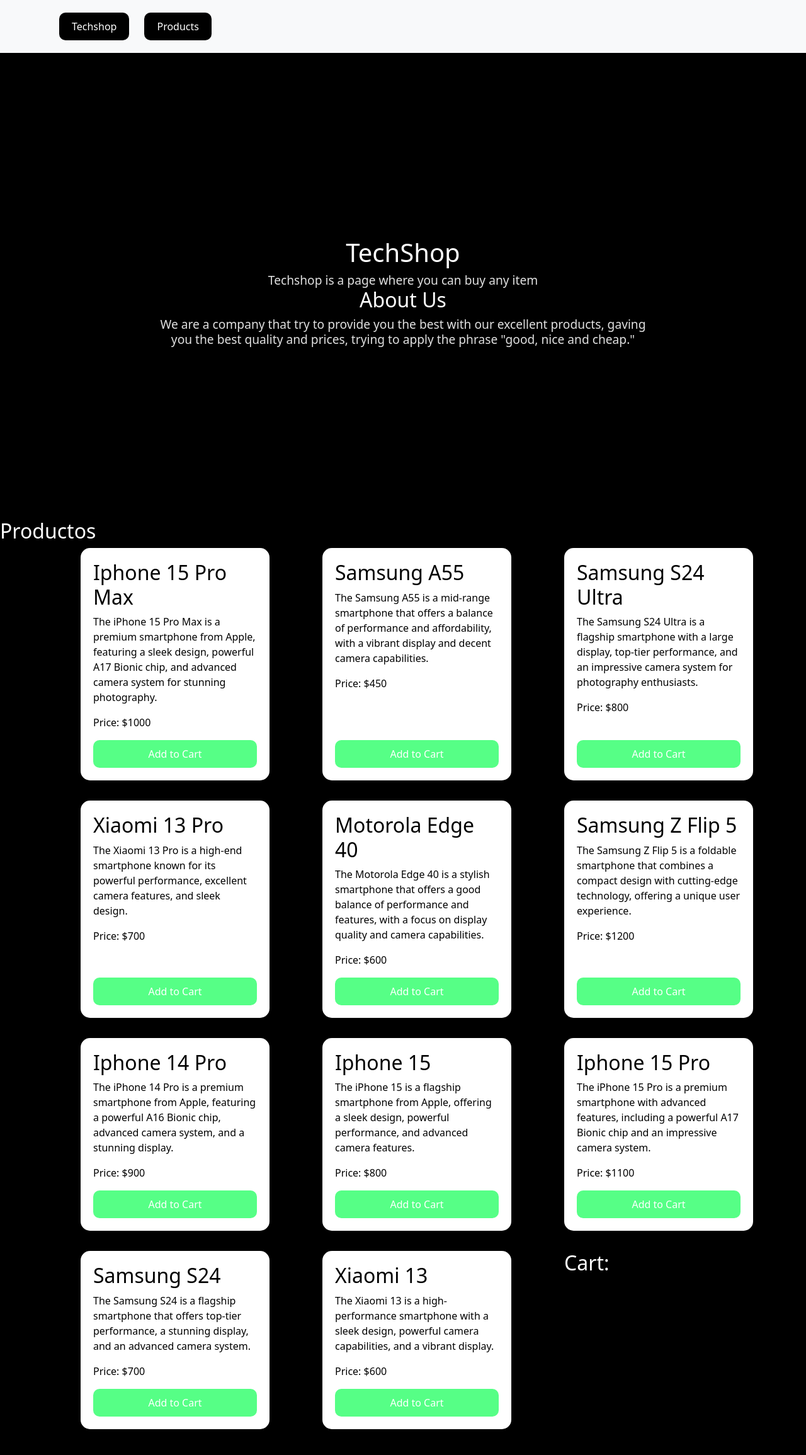
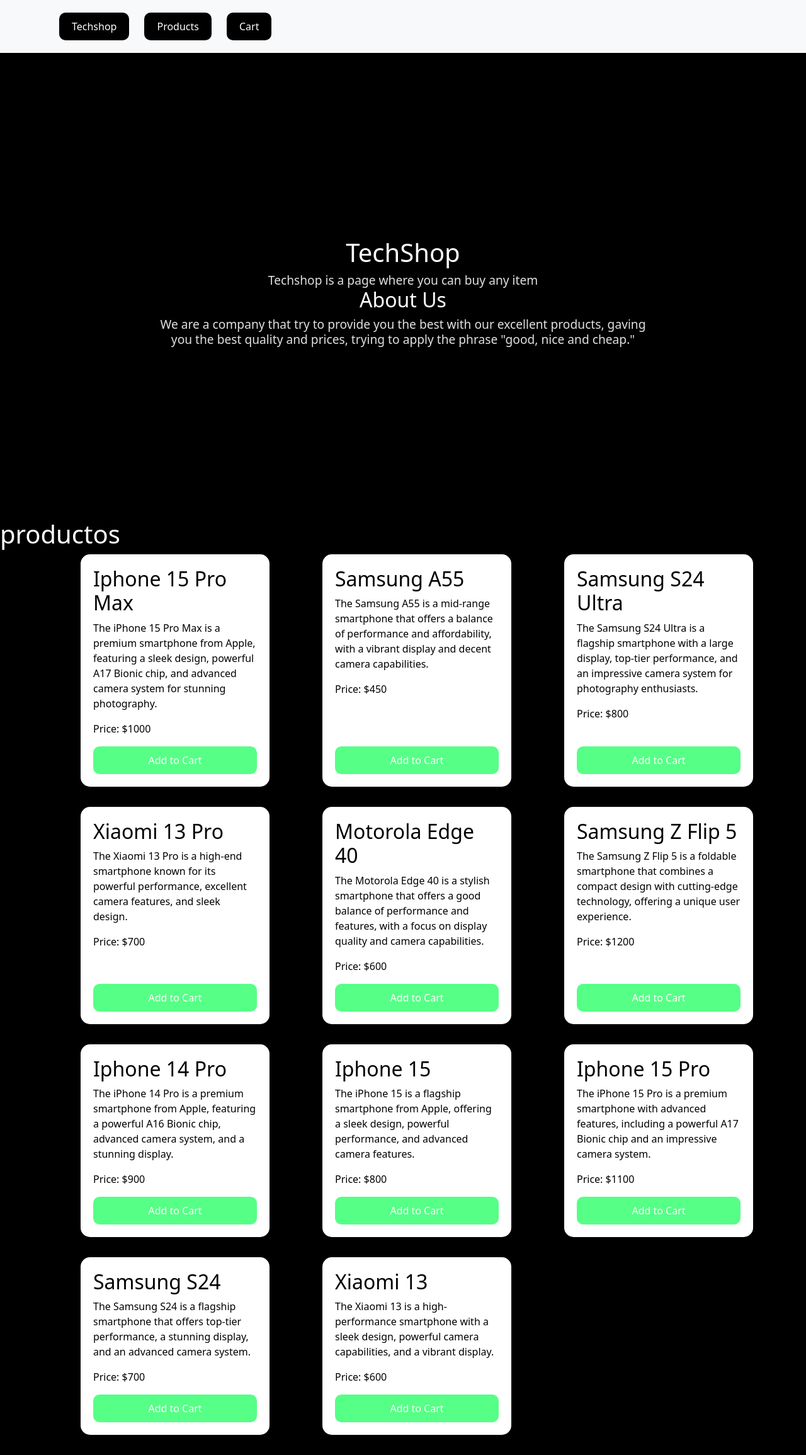
Before and after one commit to Benjaa4/react-curso, a React (Vite) app: page /productos in a window 1280 px wide. Shown: the whole page at 63% size. Built offline with nearby package versions, Linux system fonts and the light colour scheme.

Commit message:
reentrega

```diff
--- a/src/App.jsx
+++ b/src/App.jsx
@@ -3,16 +3,20 @@
 import ItemListContainer from "./ItemListContainer";
 import { BrowserRouter, Routes, Route } from "react-router";
 import Navbar from './Navbar.jsx'
+import Cart from './Cart/Cart.jsx'
+import { useState } from "react";
 
 
 function App() {
+  const [cart, setCart] = useState([])
   return (
 
     <BrowserRouter>
       <Navbar />
       <Text />
       <Routes>
-        <Route path="/productos" element={<ItemListContainer />} />
+        <Route path="/productos" element={<ItemListContainer cart={cart} setCart={setCart} />} />
+        <Route path="/carrito" element={<Cart cart={cart} setCart={setCart} />} />
 
       </Routes>
 
--- /dev/null
+++ b/src/Cart/Cart.jsx
@@ -0,0 +1,36 @@
+import "./Cart.css";
+
+
+
+function Cart({ cart, setCart }) {
+    const removeItem = (id) => {
+        const updatedCart = cart.filter((item) => item.id !== id);
+        setCart(updatedCart);
+    };
+
+    const total = cart.reduce((acc, item) => acc + item.price * item.quantity, 0);
+
+    return (
+        <div className="containerProducts">
+            <h2>Cart:</h2>
+            {cart.length === 0 ? (
+                <p>Your cart is empty</p>
+            ) : (
+                <>
+                    {cart.map((item) => (
+                        <div key={item.id} className="product">
+                            <h3>{item.name}</h3> <p>({item.quantity})</p>
+                            <p>{item.detail}</p>
+                            <p>Price: ${item.price}</p>
+                            <p>Total: ${item.price * item.quantity}</p>
+                            <button onClick={() => removeItem(item.id)}>Remove</button>
+                        </div>
+                    ))}
+                    <h3>Total: ${total}</h3>
+                </>
+            )}
+        </div>
+    );
+}
+
+export default Cart;
--- a/src/Item.jsx
+++ b/src/Item.jsx
@@ -1,33 +1,6 @@
 import { products } from './productos.js';
-import { useState } from 'react';
 import ItemDetail from './ItemDetail/ItemDetail.jsx'
-function Item() {
-    const [cart, setCart] = useState([])
-
-
-
-    const agregarCarrito = (productoCart) => {
-        const ProductosInProducts = products.find(item => item.id === productoCart.id);
-
-        if (!ProductosInProducts) {
-            console.error(`Product with ID ${productoCart.id} not found in products list.`);
-            return;
-        }
-
-        const ProductoInCart = cart.find(item => item.id === productoCart.id);
-
-        if (!ProductoInCart) {
-            setCart([...cart, { ...ProductosInProducts, quantity: 1 }]);
-        } else {
-            const newCart = cart.map(item =>
-                item.id === productoCart.id
-                    ? { ...item, quantity: item.quantity + 1 }
-                    : item
-            );
-            setCart(newCart);
-        }
-        console.log(cart);
-    };
+function Item({ agregarCarrito }) {
 
     return (
         <div className='containerProducts'>
@@ -36,25 +9,13 @@
                 <div key={product.id} className='product'>
                     {<ItemDetail item={product} />}
                     <button onClick={() => agregarCarrito(product)}>Add to Cart</button>
-
-
-
-                </div>
-            ))}
-            <h2>Cart:</h2>
-            {cart.map(item => (
-                <div key={item.id} className='product'>
-                    <h2>{item.name}</h2>  <p>({item.quantity})</p>
-                    <p>{item.detail}</p>
-                    <p>Price: ${item.price}</p>
-                    <p>Total: ${item.price * item.quantity}</p>
-                    <button onClick={() => setCart(cart.filter(i => i.id !== item.id))}>Remove</button>
                 </div>
             ))}
         </div>
-    );
+    )
 }
 
 
 
+
 export default Item;
--- a/src/ItemListContainer.jsx
+++ b/src/ItemListContainer.jsx
@@ -1,15 +1,28 @@
 import './ItemListContainer.css';
 import Item from './Item.jsx';
 
-function ItemListContainer() {
 
+
+function ItemListContainer({ cart, setCart }) {
+
+    const agregarCarrito = (product) => {
+        const productoEnCarrito = cart.find(item => item.id === product.id);
+        if (productoEnCarrito) {
+            setCart(cart.map(item =>
+                item.id === product.id ? { ...item, quantity: item.quantity + 1 } : item
+            ));
+        } else {
+            setCart([...cart, { ...product, quantity: 1 }]);
+        }
+    };
     return (
-        <div className='containerP'>
-            <h2>Productos</h2>
-            <Item />
-        </div>
-    )
+        <div>
+            <h1>productos</h1>
+            <Item agregarCarrito={agregarCarrito} />
+        </div>)
+
 }
+;
 
 
 export default ItemListContainer;
--- a/src/Navbar.jsx
+++ b/src/Navbar.jsx
@@ -9,6 +9,9 @@
   };
   const handleClick2 = () => {
     navigate("/");
+  }
+  const handleClick3 = () => {
+    navigate("/carrito");
   }
   return (
     <header className="nvheader">
@@ -35,6 +38,8 @@
               <li>
                 <button className="navbar-btn" onClick={handleClick}>Products</button>
               </li>
+              <li>
+                <button className="navbar-btn" onClick={handleClick3}>Cart</button></li>
             </ul>
           </div>
         </div>
```
Also changed, not shown: src/Cart/Cart.css (added).
